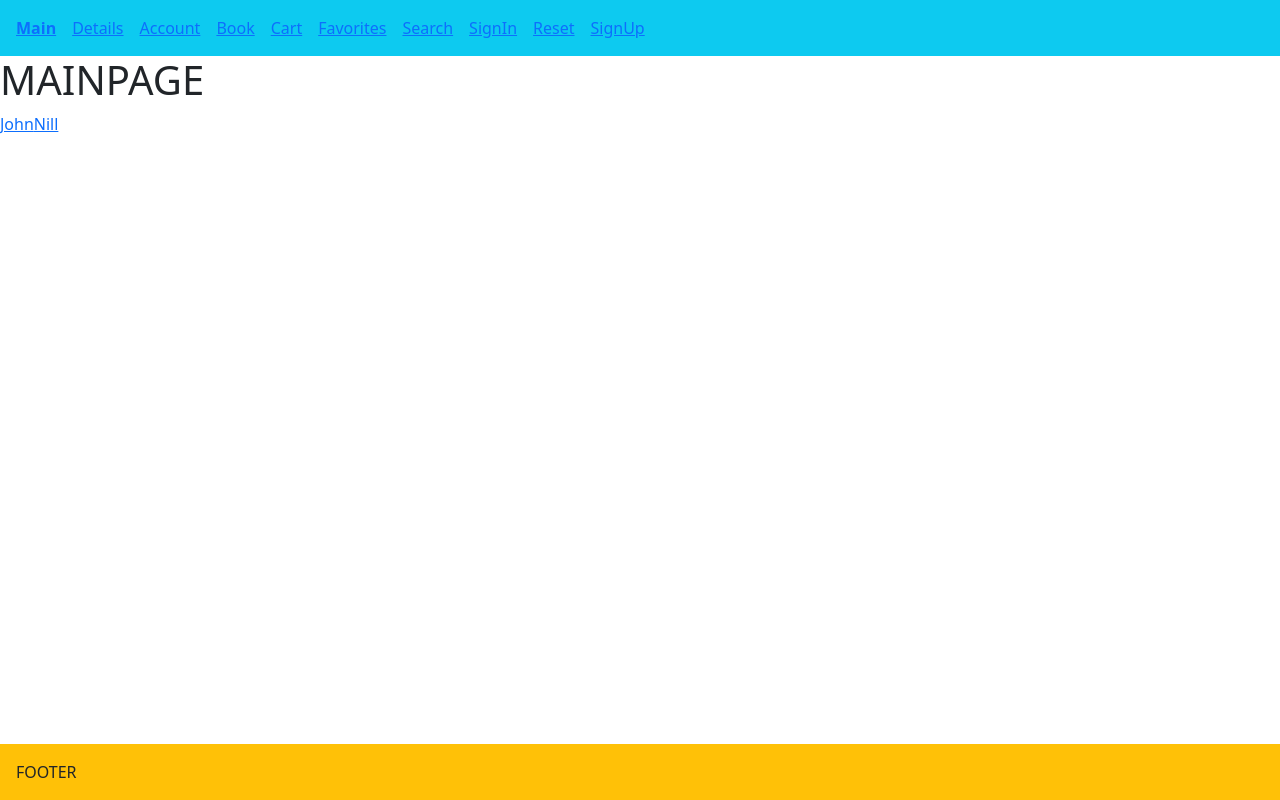
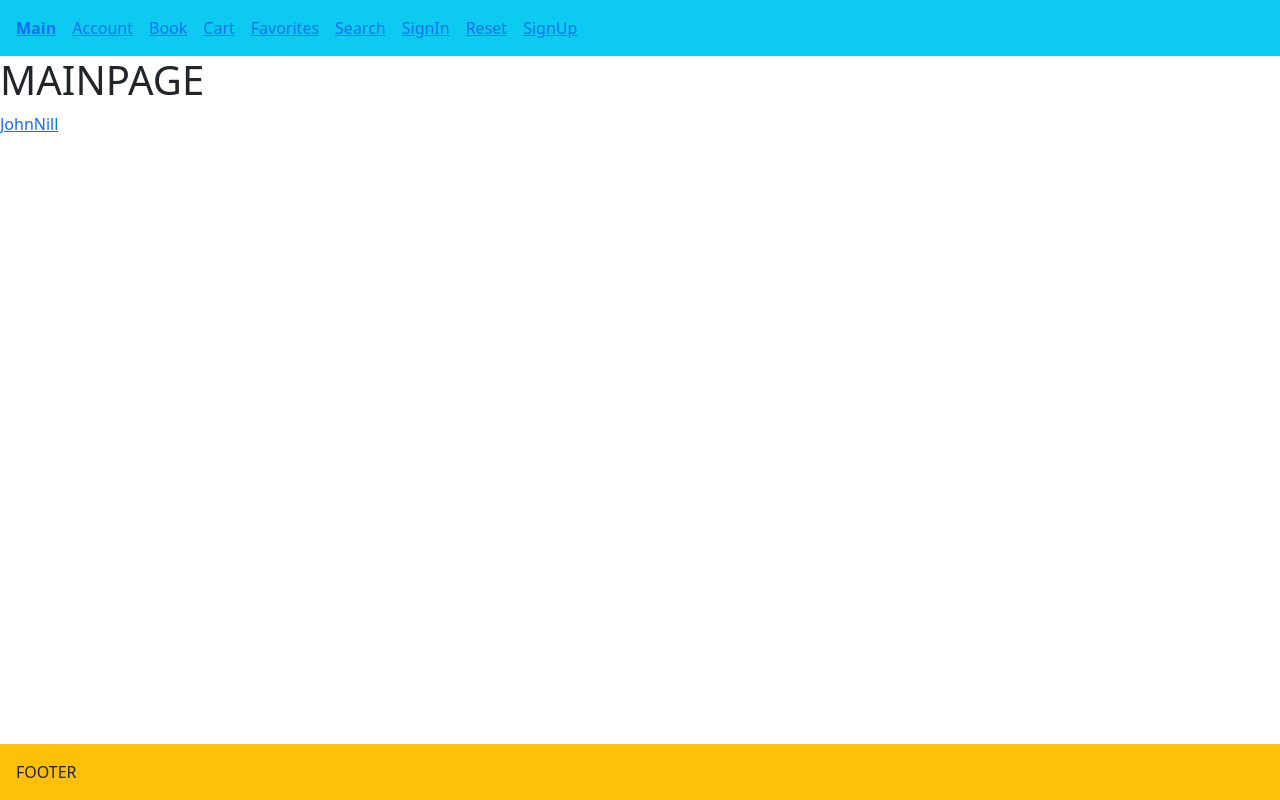
Before and after one commit to eushkur/bookstore, a React (Create React App) app: page / in a window 1280 px wide. Built offline with nearby package versions, Linux system fonts and the light colour scheme.

Commit message:
removed detailed page from navigation

```diff
--- a/src/components/organisms/Nav/Nav.tsx
+++ b/src/components/organisms/Nav/Nav.tsx
@@ -6,7 +6,6 @@ export const Nav = () => {
   return (
     <nav className="bg-info p-3 d-flex gap-3">
         <CustomLink to={ROUTE.MAIN}>Main</CustomLink>
-        <CustomLink to={ROUTE.DETAILS}>Details</CustomLink>
         <CustomLink to={ROUTE.ACCOUNT}>Account</CustomLink>
         <CustomLink to={ROUTE.BOOK}>Book</CustomLink>
         <CustomLink to={ROUTE.CART}>Cart</CustomLink>
--- a/src/pages/DetailsPage/DetailsPage.tsx
+++ b/src/pages/DetailsPage/DetailsPage.tsx
@@ -1,9 +1,12 @@
 import React from 'react'
+import { useParams } from 'react-router-dom'
 
 export const DetailsPage = () => {
+  const { name } = useParams();
+
   return (
      <div>
-         <h1>Details</h1>
+         <h1>{name}</h1>
      </div>
-  )
-}
+  );
+};
```
